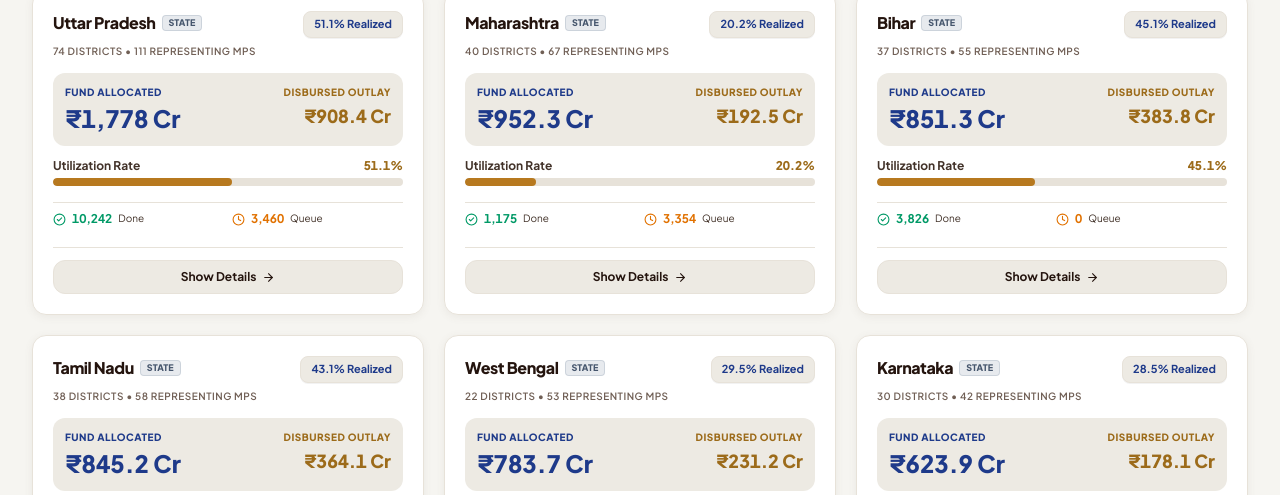
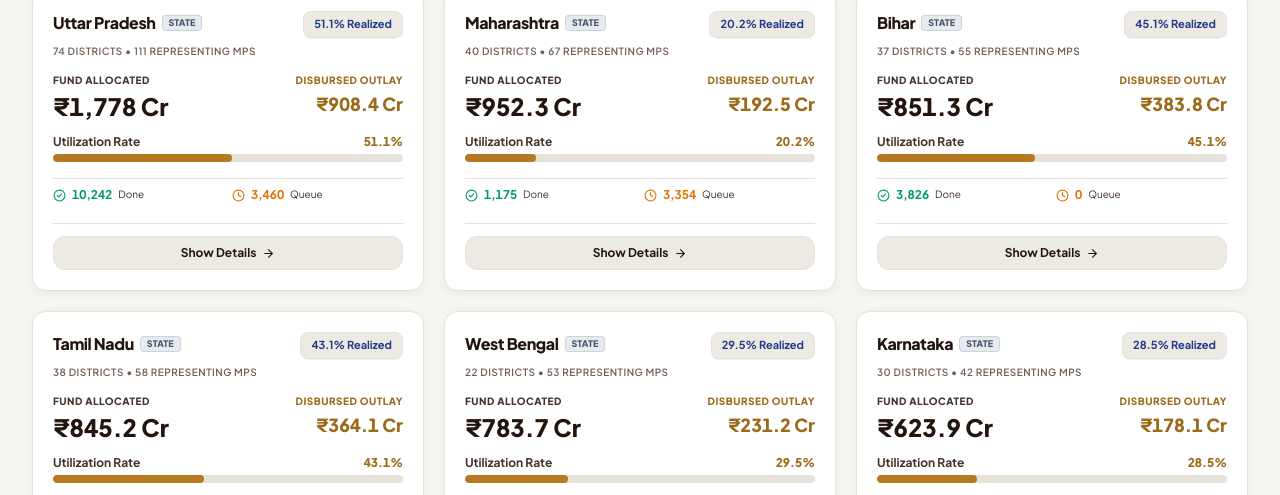
Before and after one commit to suvendu-2006/mplads-intelligence-portal, a React (Vite) app in the folder web/: page /state in a window 1280 px wide. Shown: the part 305-800 px from the top of the page. Built offline with nearby package versions, Linux system fonts and the light colour scheme; no server answers.

Commit message:
fix: remove grey background tint behind Fund Allocated & Disbursed Outlay

```diff
--- a/web/src/pages/BrowseMPs.tsx
+++ b/web/src/pages/BrowseMPs.tsx
@@ -240,12 +240,12 @@ export const BrowseMPs: React.FC = () => {
                   </div>
 
                   {/* Dual Financial Outlay: Fund Allocated vs Utilization */}
-                  <div className="grid grid-cols-2 gap-2.5 my-2.5 p-3 rounded-xl bg-[var(--surface-alt)]">
+                  <div className="grid grid-cols-2 gap-2.5 my-2.5">
                     <div>
-                      <span className="text-[10px] uppercase font-extrabold text-[var(--brand-primary)] block tracking-wider">
+                      <span className="text-[10px] uppercase font-extrabold text-[var(--text-secondary)] block tracking-wider">
                         Fund Allocated
                       </span>
-                      <div className="text-base sm:text-lg font-black tabular-nums text-[var(--brand-primary)] dark:text-blue-400 mt-0.5">
+                      <div className="text-base sm:text-lg font-black tabular-nums text-[var(--color-espresso)] dark:text-blue-400 mt-0.5">
                         {formatCrores(mp.allocatedAmount ?? mp.totalAllocated ?? 0)}
                       </div>
                       <span className="text-[11px] font-bold text-[var(--text-secondary)] block mt-0.5">
--- a/web/src/pages/BrowseStates.tsx
+++ b/web/src/pages/BrowseStates.tsx
@@ -245,13 +245,13 @@ export const BrowseStates: React.FC = () => {
                     </span>
                   </div>
 
-                  {/* Allocated Fund in Authoritative Navy & Spent in Gold */}
-                  <div className="my-3 p-3 rounded-xl bg-[var(--surface-alt)] flex items-baseline justify-between">
+                  {/* Allocated Fund in Authoritative Espresso & Spent in Gold */}
+                  <div className="my-3 flex items-baseline justify-between">
                     <div>
-                      <div className="text-[10px] uppercase font-extrabold text-[var(--brand-primary)] tracking-wider">
+                      <div className="text-[10px] uppercase font-extrabold text-[var(--text-secondary)] tracking-wider">
                         Fund Allocated
                       </div>
-                      <div className="text-xl sm:text-2xl font-black tabular-nums text-[var(--brand-primary)] dark:text-blue-400 mt-0.5">
+                      <div className="text-xl sm:text-2xl font-black tabular-nums text-[var(--color-espresso)] dark:text-blue-400 mt-0.5">
                         {formatCrores(st.totalAllocated || 0)}
                       </div>
                     </div>
--- a/web/src/pages/GISMap.tsx
+++ b/web/src/pages/GISMap.tsx
@@ -394,7 +394,7 @@ export const GISMap: React.FC = () => {
 
                       {/* Financial Outlay & Spend */}
                       {(allocated || utilRate) && (
-                        <div className="p-3.5 rounded-xl bg-[var(--surface-alt)] space-y-2 text-xs">
+                        <div className="py-2 space-y-2 text-xs">
                           <div className="font-bold text-[var(--text-secondary)] text-[11px] uppercase tracking-wider">
                             Financial Outlay & Spend
                           </div>
--- a/web/src/pages/StateDetail.tsx
+++ b/web/src/pages/StateDetail.tsx
@@ -509,16 +509,16 @@ export const StateDetail: React.FC = () => {
                       </div>
 
                       {/* Dual Financial Outlay: Amount Allocated vs Amount Spent */}
-                      <div className="grid grid-cols-2 gap-2.5 my-3 p-3 rounded-xl bg-[var(--surface-alt)]">
+                      <div className="grid grid-cols-2 gap-2.5 my-3">
                         <div>
-                          <span className="text-[10px] uppercase font-extrabold text-[var(--brand-primary)] block tracking-wider">
+                          <span className="text-[10px] uppercase font-extrabold text-[var(--text-secondary)] block tracking-wider">
                             Amount Allocated
                           </span>
                           <div className="flex items-baseline gap-1 mt-0.5">
-                            <span className="text-base sm:text-lg font-black tabular-nums text-[var(--brand-primary)] dark:text-blue-400">
+                            <span className="text-base sm:text-lg font-black tabular-nums text-[var(--color-espresso)] dark:text-blue-400">
                               ₹{allocatedCr}
                             </span>
-                            <span className="text-xs font-extrabold text-[var(--brand-primary)] dark:text-blue-400">Cr</span>
+                            <span className="text-xs font-extrabold text-[var(--color-espresso)] dark:text-blue-400">Cr</span>
                             {(d.is_estimated || d.isEstimated) && (
                               <span className="text-[9px] font-bold text-amber-600 dark:text-amber-400 bg-amber-500/10 px-1 py-0.2 rounded">
                                 Est.
```
